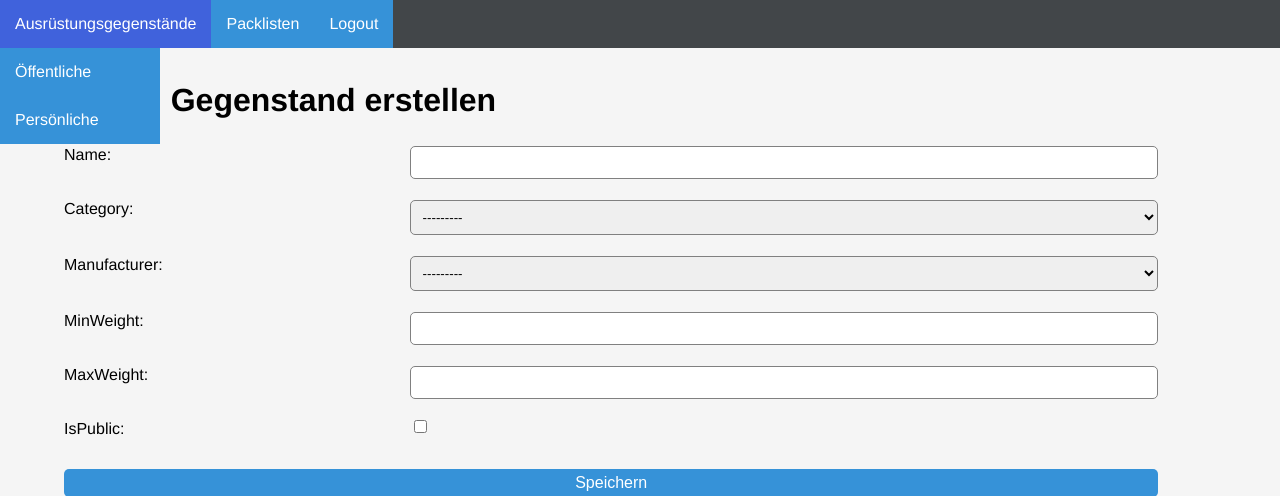
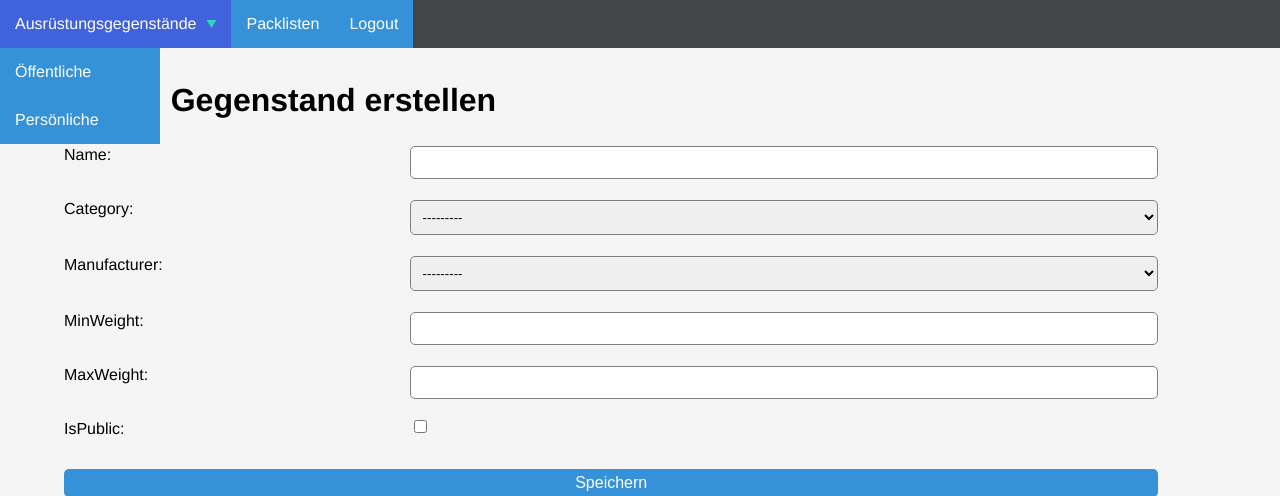
Before and after one commit to m472/GearManager, a Django app: page /gear/items/create in a window 1280 px wide. Shown: the top 496 px of the page. Run offline with Django 3.2, Linux system fonts and the light colour scheme; the visitor is signed in with stand-in values (Sample User, id 1); data that the repository does not hold is empty.

Commit message:
added triangle to dropdown in main menu

```diff
--- a/static/css/base.css
+++ b/static/css/base.css
@@ -36,6 +36,21 @@ nav li a, .dropbtn {
     padding: 15px;
     text-align: center;
     text-decoration: none;
+}
+
+.dropdown > a {
+    padding-right: 35px;
+}
+
+.dropdown > a::after {
+    position: absolute;
+    transform: translateY(-5px);
+    content: "hello";
+    background-color: var(--secondary-bright);
+    font-size: 0;
+    padding: 5px;
+    margin: 10px;
+    clip-path: polygon(0% 0%, 100% 0%, 50% 80%);
 }
 
 nav li a:hover, .dropdown:hover .dropbtn {
```
